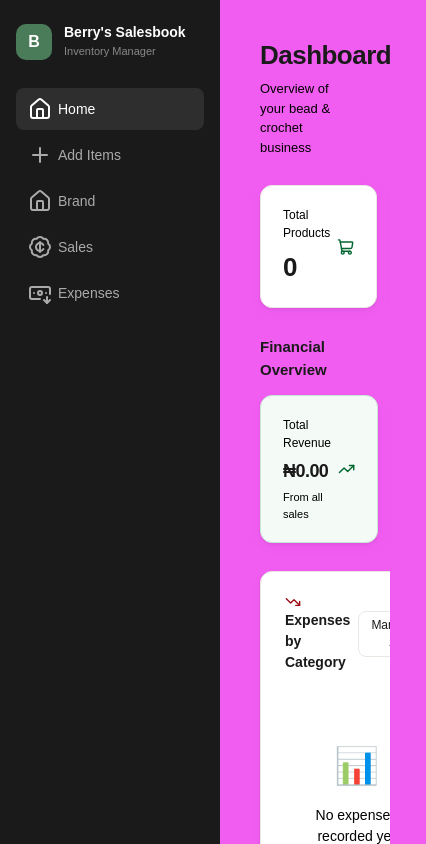
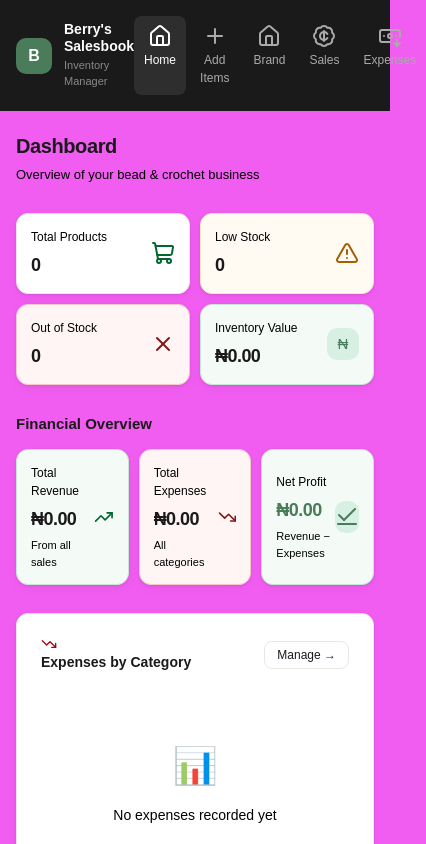
Before and after one commit to ReelMei/Salesbook, a React (Vite) app: page / in a window 390 px wide. Shown: the top 844 px of the page, 426 px wide, since content can reach past the window. Built offline with nearby package versions, Linux system fonts and the light colour scheme.

Commit message:
my commit

```diff
--- a/src/index.css
+++ b/src/index.css
@@ -278,3 +278,101 @@ tbody tr:hover td { background: #fafaf8; }
 .mono        { font-family: 'DM Mono', monospace; font-size: 12px; }
 .mt-4 { margin-top: 16px; }
 .flex-between { display: flex; align-items: center; justify-content: space-between; margin-bottom: 20px; }
+
+
+/* ── Mobile Responsive ── */
+@media (max-width: 768px) {
+
+  /* Stack sidebar and content vertically */
+  .app-shell {
+    flex-direction: column;
+  }
+
+  /* Sidebar becomes a top bar */
+  .sidebar {
+    width: 100%;
+    min-width: unset;
+    height: auto;
+    position: relative;
+    padding: 16px;
+    flex-direction: row;
+    align-items: center;
+    justify-content: space-between;
+    gap: 0;
+  }
+
+  /* Hide nav label and nav items, show only brand */
+  .sidebar-nav-label { display: none; }
+  .sidebar-nav {
+    flex-direction: row;
+    gap: 4px;
+  }
+
+  .nav-item {
+    padding: 8px 10px;
+    font-size: 12px;
+    flex-direction: column;
+    gap: 3px;
+    align-items: center;
+    text-align: center;
+  }
+
+  .nav-icon { width: auto; }
+
+  /* Main content padding reduced */
+  .main-content {
+    padding: 20px 16px;
+  }
+
+  /* Stat grid: 2 columns on mobile */
+  .stat-grid {
+    grid-template-columns: repeat(2, 1fr);
+    gap: 12px;
+  }
+
+  .stat-value { font-size: 20px; }
+
+  /* Two col becomes one col */
+  .two-col {
+    grid-template-columns: 1fr;
+  }
+
+  /* Form grid becomes one col */
+  .form-grid {
+    grid-template-columns: 1fr;
+  }
+  .form-group.full { grid-column: 1; }
+
+  /* Page header */
+  .page-header h1 { font-size: 20px; }
+
+  /* flex-between stacks on small screens */
+  .flex-between {
+    flex-direction: column;
+    align-items: flex-start;
+    gap: 12px;
+  }
+
+  /* Buttons full width in flex-between */
+  .flex-between .btn { width: 100%; justify-content: center; }
+
+  /* Modal full width */
+  .modal {
+    width: 90vw;
+    padding: 20px 16px;
+  }
+}
+
+/* ── Extra small screens ── */
+@media (max-width: 480px) {
+  .stat-grid {
+    grid-template-columns: 1fr 1fr;
+    gap: 10px;
+  }
+
+  .stat-card { padding: 14px 14px; }
+  .stat-value { font-size: 18px; }
+  .stat-icon { width: 32px; height: 32px; font-size: 15px; }
+
+  .nav-item span:not(.nav-icon) { display: none; } /* hide nav text, keep icon only */
+}
```
